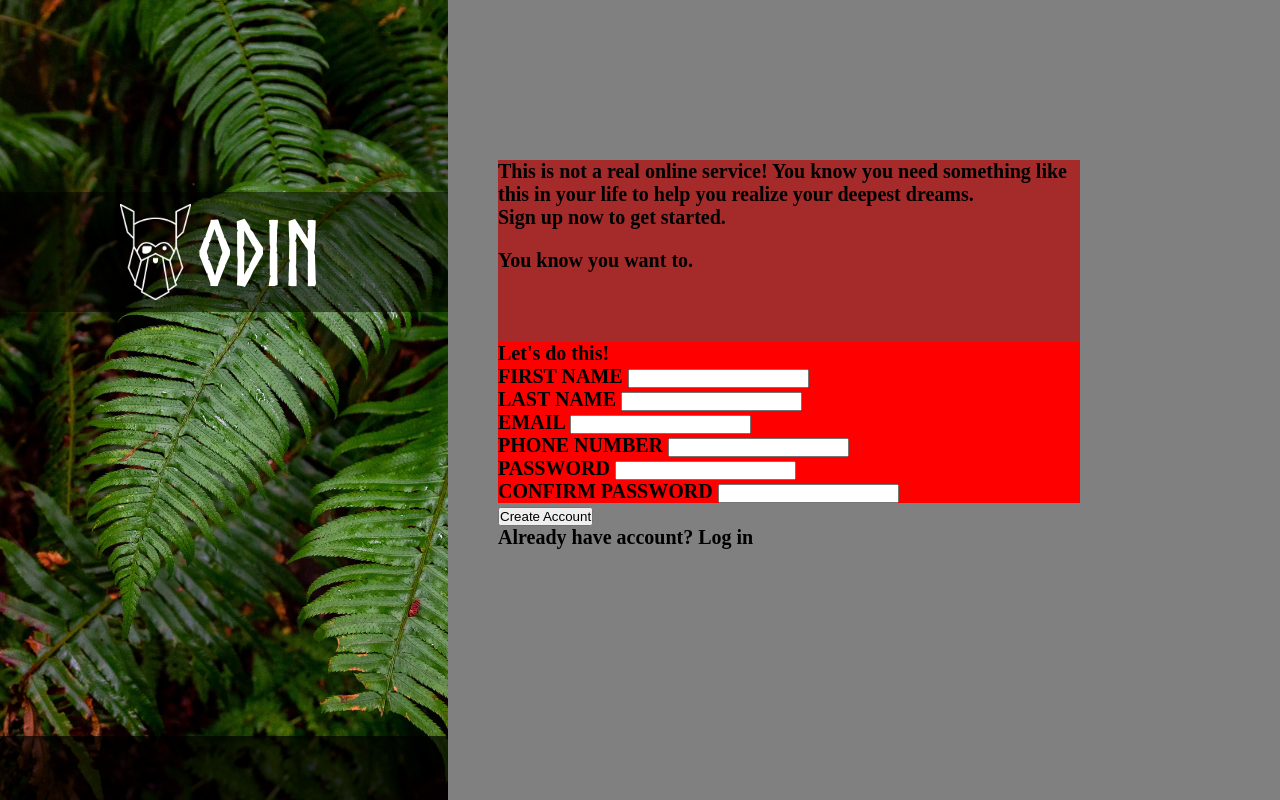
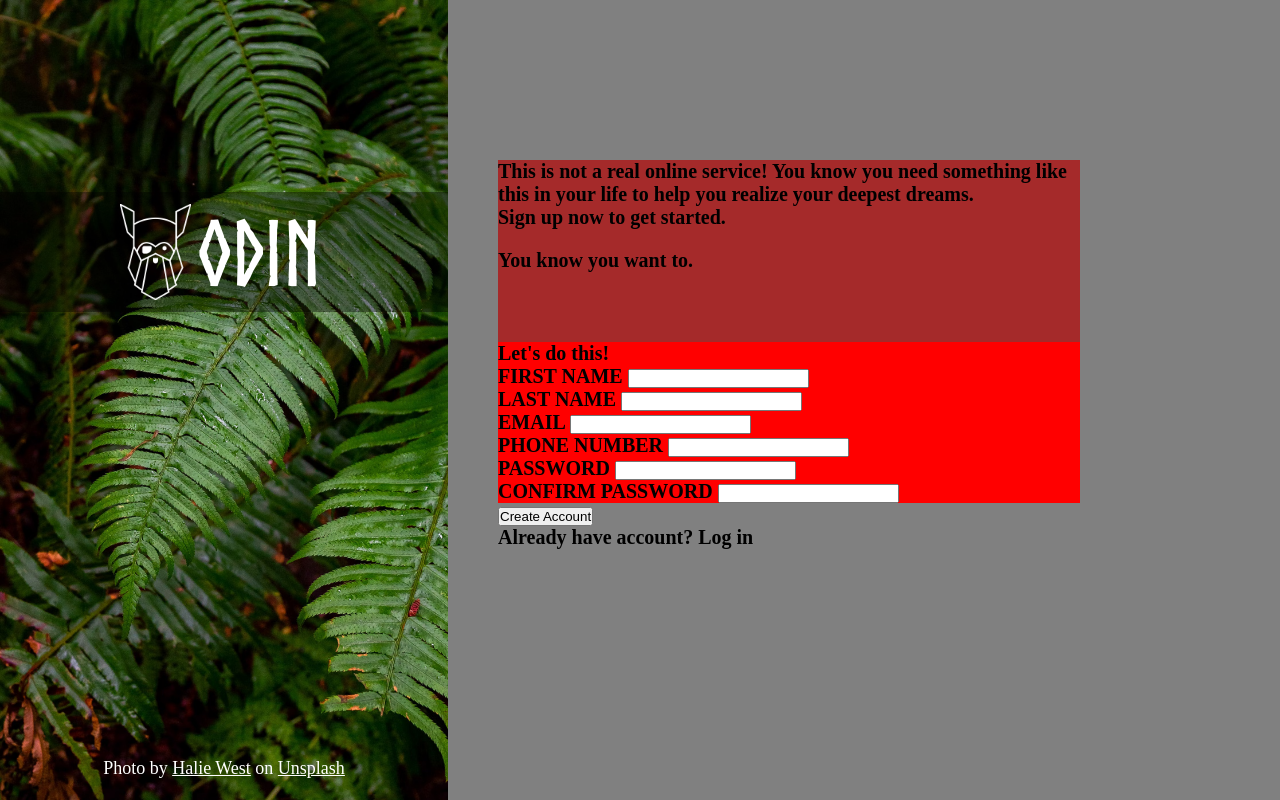
Before and after one commit to vinhbt241/odin-sign-up-form, a plain HTML site: page index.html in a window 1280 px wide. Drawn offline with Linux system fonts and the light colour scheme.

Commit message:
Style container left and it's content

```diff
--- a/index.html
+++ b/index.html
@@ -15,7 +15,7 @@
     </div>
 
     <div class="photographer">
-
+      <p>Photo by <a href="">Halie West</a> on <a href="">Unsplash</a></p>
     </div>
   </div>
   <div class="container-right">
--- a/style.css
+++ b/style.css
@@ -20,11 +20,13 @@ body {
 .container-left {
   background-image: url("reference/background-img.avif");
   background-size: cover;
+  color: white;
   height: 100%;
   width: 35%;
   display: flex;
   flex-direction: column;
   position: relative;
+  font-weight: normal;
 }
 
 .container-right {
@@ -34,8 +36,7 @@ body {
 }
 
 .container-logo {
-  background-color: rgba(0, 0, 0, 0.5);
-  color: white;
+  background-color: rgba(0, 0, 0, 0.4);
   height: 15vh;
   margin-top: 24vh;
   display: flex;
@@ -54,12 +55,18 @@ body {
 }
 
 .photographer {
-  background-color: black;
-  opacity: 0.7;
   width: 100%;
   height: 8vh;
   position: absolute;
   bottom: 0;
+  display: flex;
+  justify-content: center;
+  align-items: center;
+  font-size: 18px;
+}
+
+.photographer a {
+  color: white
 }
 
 .content {
```
